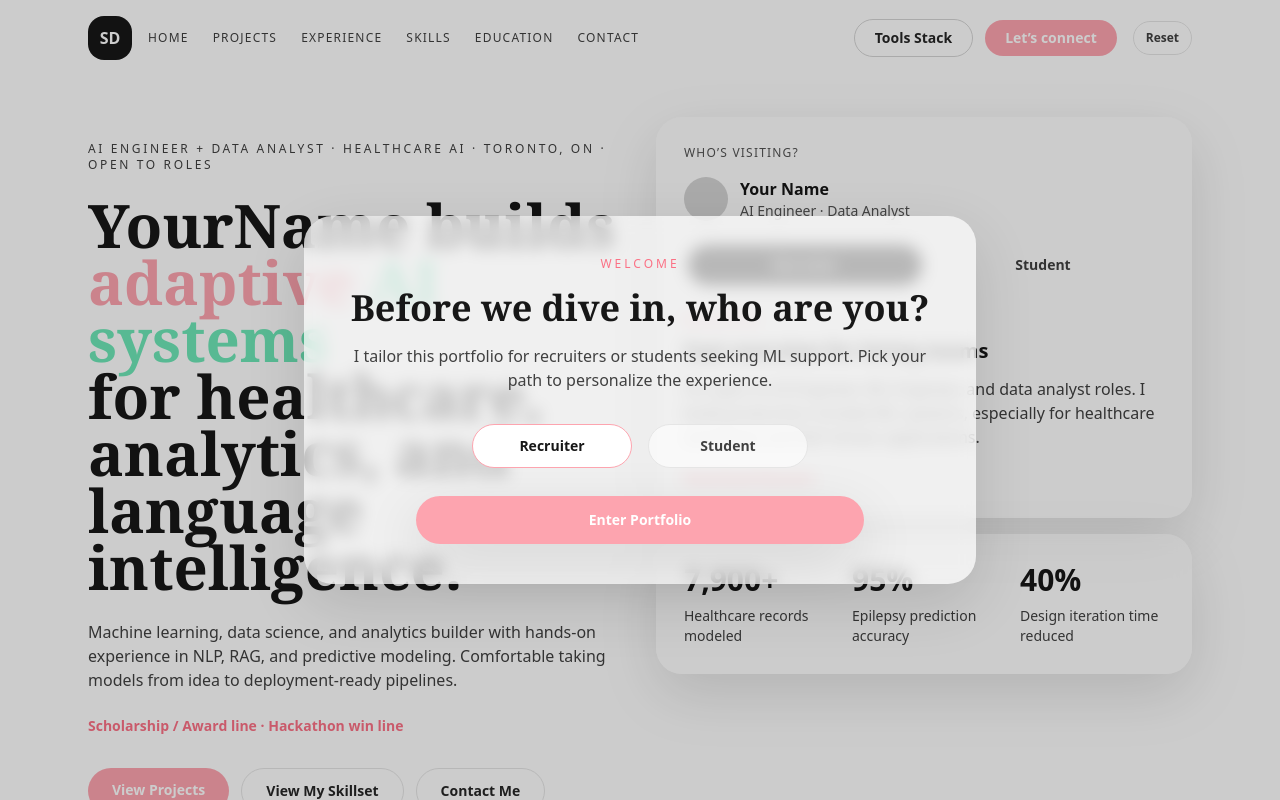
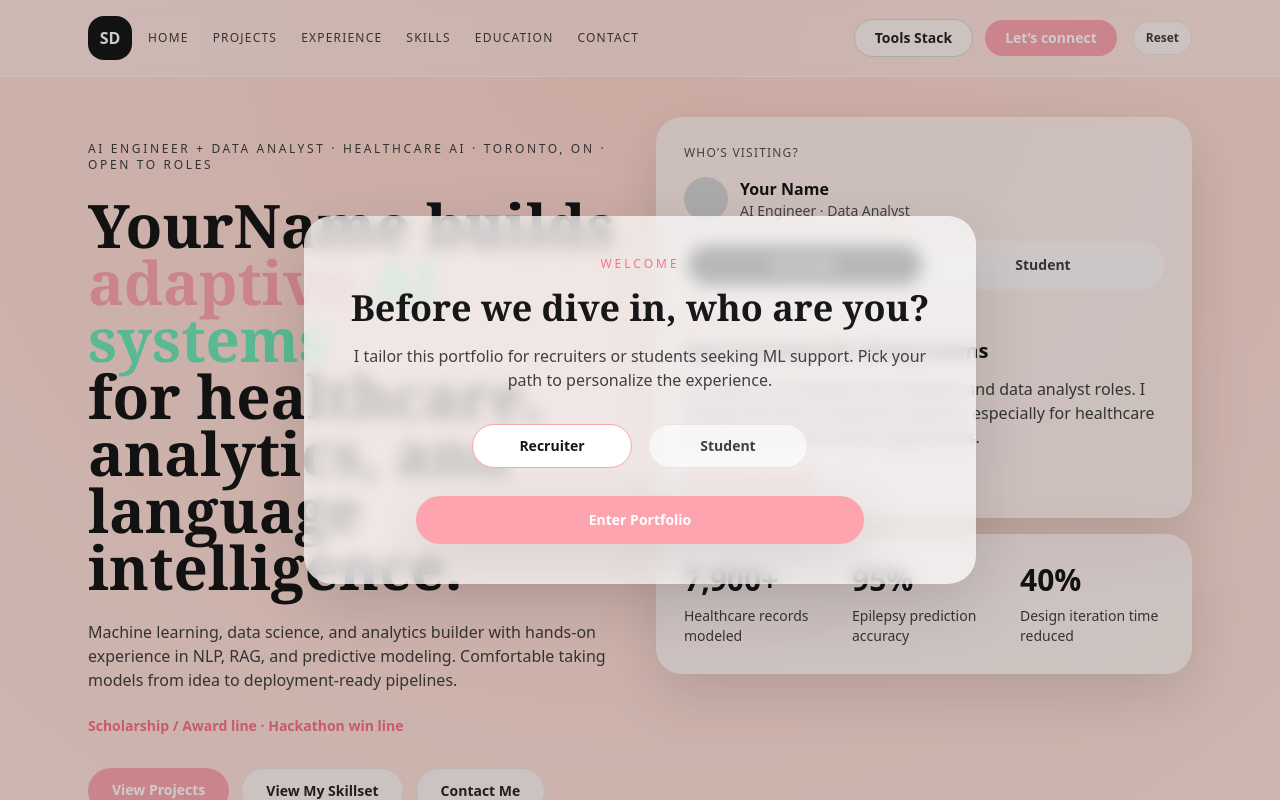
Before and after one commit to K2hmed/KhushnudAhmed.github.io, a React (Vite) app: page / in a window 1280 px wide. Shown: the top 800 px of the page. Built offline with nearby package versions, Linux system fonts and the light colour scheme.

Commit message:
Revert changes

```diff
--- a/src/App.jsx
+++ b/src/App.jsx
@@ -32,7 +32,7 @@ export default function App() {
   }
 
   return (
-    <div className="min-h-screen bg-[radial-gradient(circle_at_top,rgba(67, 65, 65, 0.55),rgba(255,255,255,0.9)_55%,rgba(82, 128, 227, 0.35))]">
+    <div className="min-h-screen bg-[radial-gradient(circle_at_top,rgba(255,178,160,0.55),rgba(255,255,255,0.9)_55%,rgba(180,240,235,0.35))]">
       <Gate
         open={gateOpen}
         defaultChoice={visitorType ?? "recruiter"}
```
